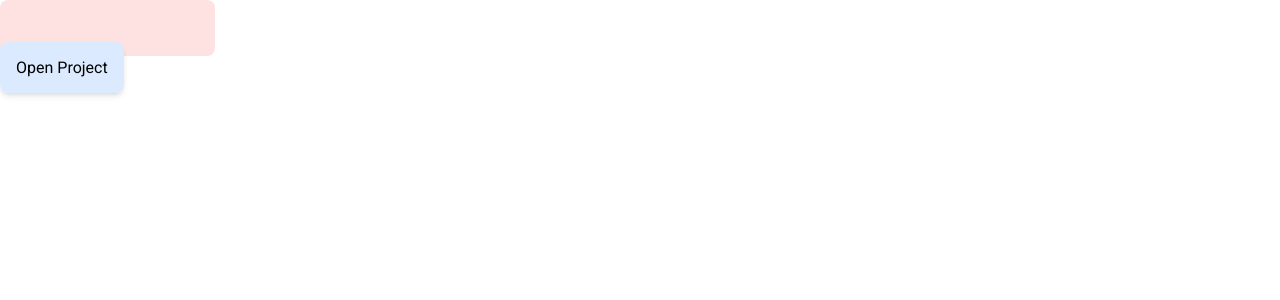
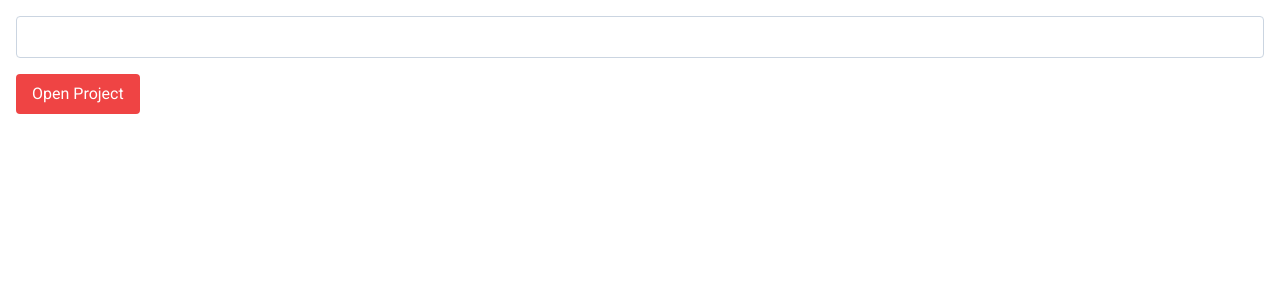
Before and after one commit to slzno/vemto2, a Vue app: page / in a window 1280 px wide. Shown: the top 300 px of the page. Built offline with nearby package versions, Linux system fonts and the light colour scheme.

Commit message:
Setting the project path on the Home view

```diff
--- a/package.json
+++ b/package.json
@@ -43,6 +43,6 @@
         "@heroicons/vue": "^2.0.11",
         "prettier": "^2.7.1",
         "vue": "^3.2.36",
-        "vue-router": "4"
+        "vue-router": "^4.0.13"
     }
 }
--- a/src/renderer/components/ProjectNavbar.vue
+++ b/src/renderer/components/ProjectNavbar.vue
@@ -1,6 +1,6 @@
 <script setup lang="ts">
 import {
-    // HomeIcon,
+    HomeIcon,
     CircleStackIcon,
     CodeBracketIcon,
     Cog8ToothIcon,
@@ -10,13 +10,13 @@ import {
 <template>
     <nav class="w-20 h-full bg-white border-r-2 border-slate-100 rounded-l-xl">
         <ul>
-            <!-- <RouterLink
+            <RouterLink
                 class="w-full h-12 flex justify-center items-center py-10 text-slate-400"
                 as="li"
                 to="/"
             >
                 <HomeIcon class="w-5 h-5 stroke-2" />
-            </RouterLink> -->
+            </RouterLink>
 
             <li
                 class="w-full h-12 flex justify-center items-center py-10 text-red-500"
--- /dev/null
+++ b/src/renderer/components/ui/UiButton.vue
@@ -0,0 +1,5 @@
+<template>
+    <button class="rounded py-2 px-4 bg-red-500 hover:bg-red-600 text-white">
+        <slot />
+    </button>
+</template>
--- /dev/null
+++ b/src/renderer/components/ui/UiText.vue
@@ -0,0 +1,26 @@
+<script setup lang="ts">
+    import { defineProps, defineEmits, ref, onMounted } from "vue"
+
+    const props = defineProps({
+        modelValue: {
+            type: String,
+            required: true,
+        },
+    })
+
+    defineEmits(["update:modelValue"])
+
+    let value = ref("")
+
+    onMounted(() => {
+        value.value = props.modelValue
+    })
+</script>
+
+<template>
+    <input
+        class="w-full py-2 px-4 rounded border border-slate-300"
+        type="text"
+        v-model="value"
+        @input="$emit('update:modelValue', value)">
+</template>
--- a/src/renderer/views/HomeView.vue
+++ b/src/renderer/views/HomeView.vue
@@ -1,24 +1,27 @@
 <script setup lang="ts">
-import Test from "@Common/services/Test"
+import { ref } from "vue"
+import { useRouter } from "vue-router"
+import UiText from "@Renderer/components/ui/UiText.vue"
+import UiButton from "@Renderer/components/ui/UiButton.vue"
 
-const test = new Test()
-test.test()
+let projectPath = ref(
+    localStorage.getItem("projectPath") || ""
+)
 
-const showAlert = () => {
-    alert("Hello from Vue3!")
+const router = useRouter()
+
+const openProject = () : void => {
+    localStorage.setItem("projectPath", projectPath.value)
+    router.push("/project/schema")
 }
 </script>
 
 <template>
-    <p>
-        <input class="p-4 bg-red-100 rounded-lg" type="text" />
-    </p>
+    <section class="p-4 space-y-4">
+        <p>
+            <UiText v-model="projectPath" />
+        </p>
 
-    <RouterLink
-        class="shadow-md p-4 bg-blue-100 rounded-lg"
-        to="/project/schema"
-        >Open Project</RouterLink
-    >
-
-    <button @click="showAlert"></button>
+        <UiButton @click="openProject">Open Project</UiButton>
+    </section>
 </template>
```
Also changed, not shown: 1 other file (tests, documents, lock files or other folders).
